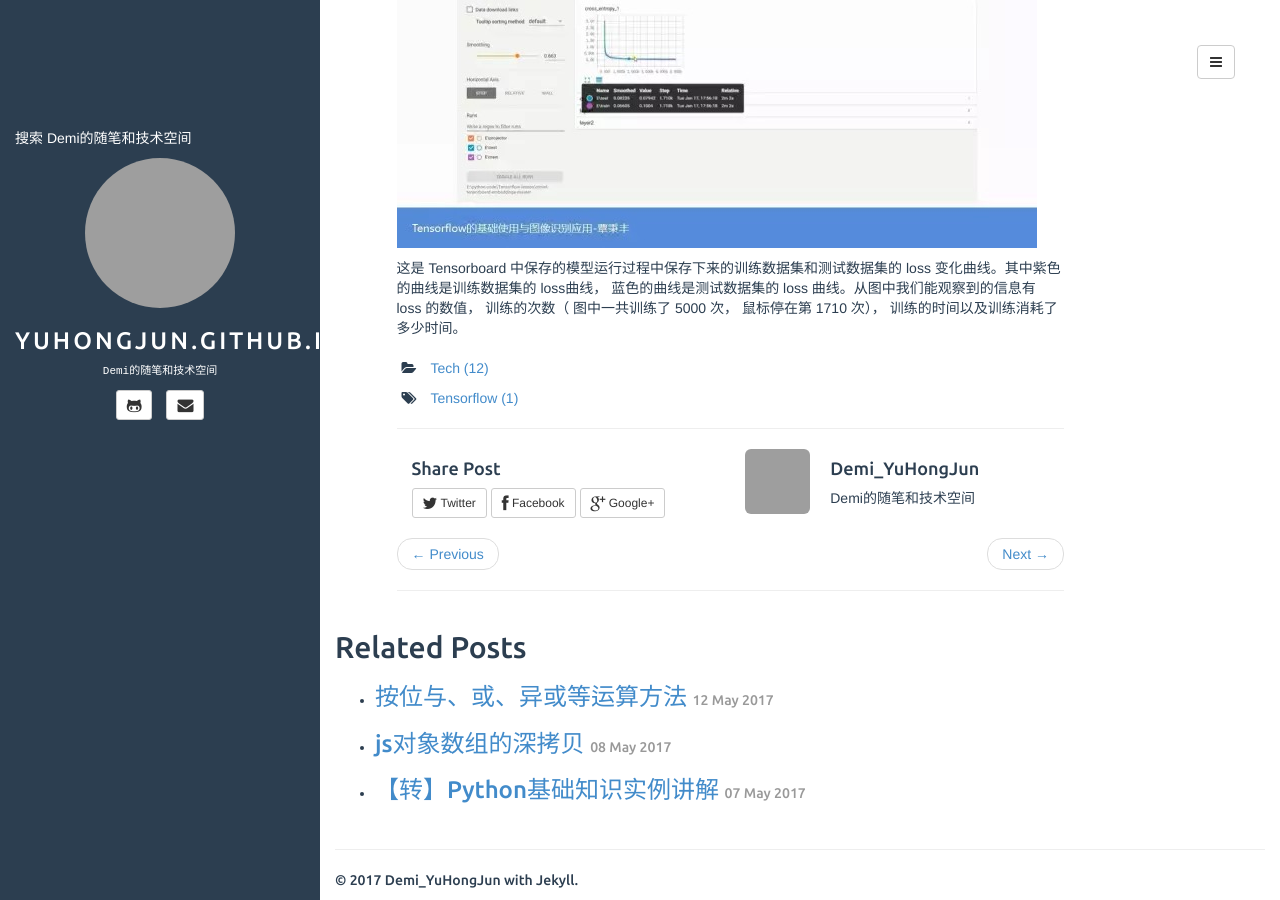
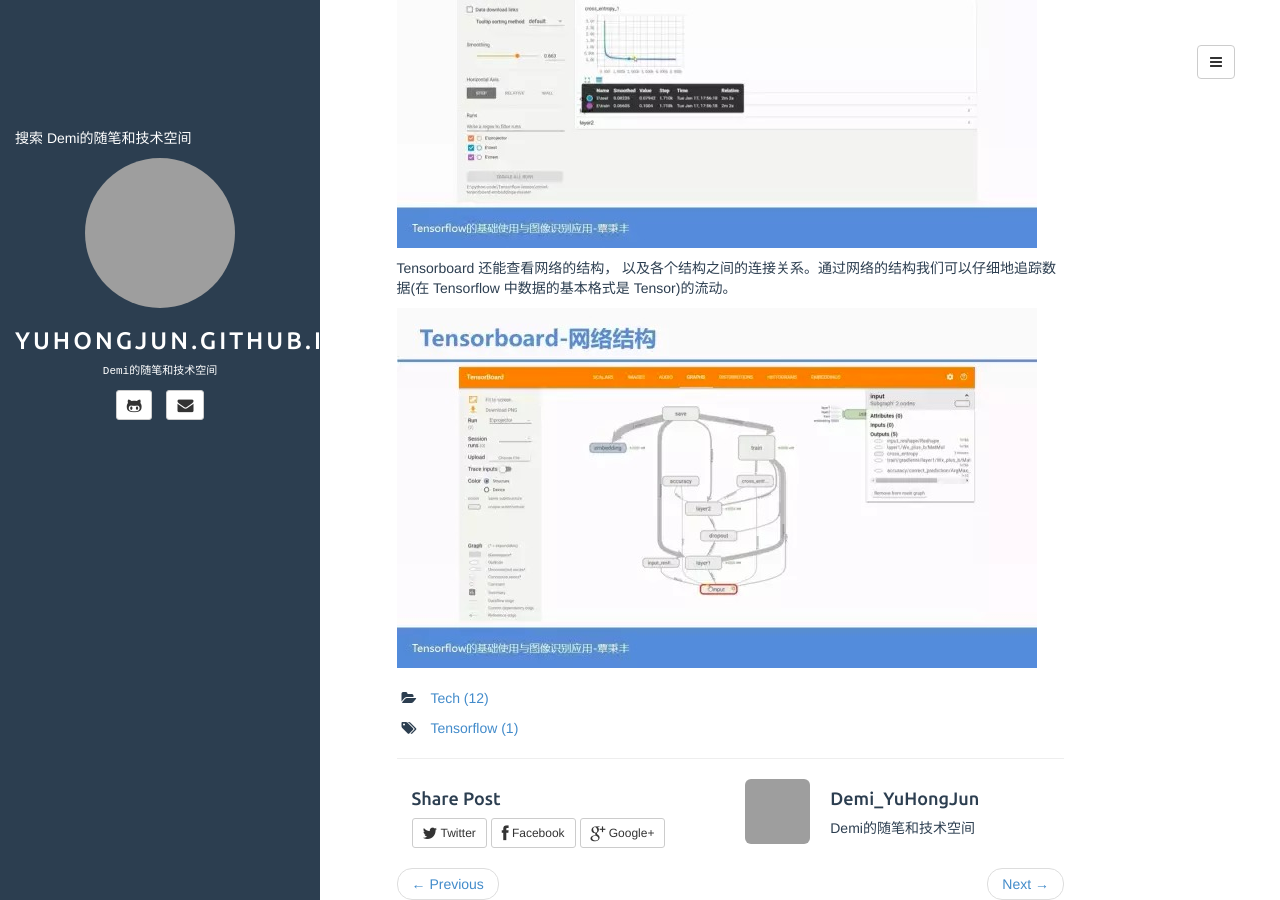
Before and after one commit to YuHongJun/YuHongJun.github.io, a Jekyll site: the page built from _posts/2017-05-09-Tensorflow的基础使用与图像识别应用（上）.md, in a window 1280 px wide and 900 px high, scrolled down 1453 px. Built offline with Jekyll 4.4.1, drawn with Linux system fonts in a browser that asks for light colours; comment, search, counter and statistics services are not loaded; grey boxes are pictures that could not be loaded.

Commit message:
2017-05-12

```diff
--- a/_posts/2017-05-09-Tensorflow的基础使用与图像识别应用（上）.md
+++ b/_posts/2017-05-09-Tensorflow的基础使用与图像识别应用（上）.md
@@ -35,4 +35,6 @@
 
 ![t3](https://yuhongjun.github.io/assets/media/05-2017/t3.png)
 
-这是 Tensorboard 中保存的模型运行过程中保存下来的训练数据集和测试数据集的 loss 变化曲线。其中紫色的曲线是训练数据集的 loss曲线， 蓝色的曲线是测试数据集的 loss 曲线。从图中我们能观察到的信息有 loss 的数值， 训练的次数（ 图中一共训练了 5000 次， 鼠标停在第 1710 次）， 训练的时间以及训练消耗了多少时间。
+Tensorboard 还能查看网络的结构， 以及各个结构之间的连接关系。通过网络的结构我们可以仔细地追踪数据(在 Tensorflow 中数据的基本格式是 Tensor)的流动。
+
+![t4](https://yuhongjun.github.io/assets/media/05-2017/t4.png)
```
